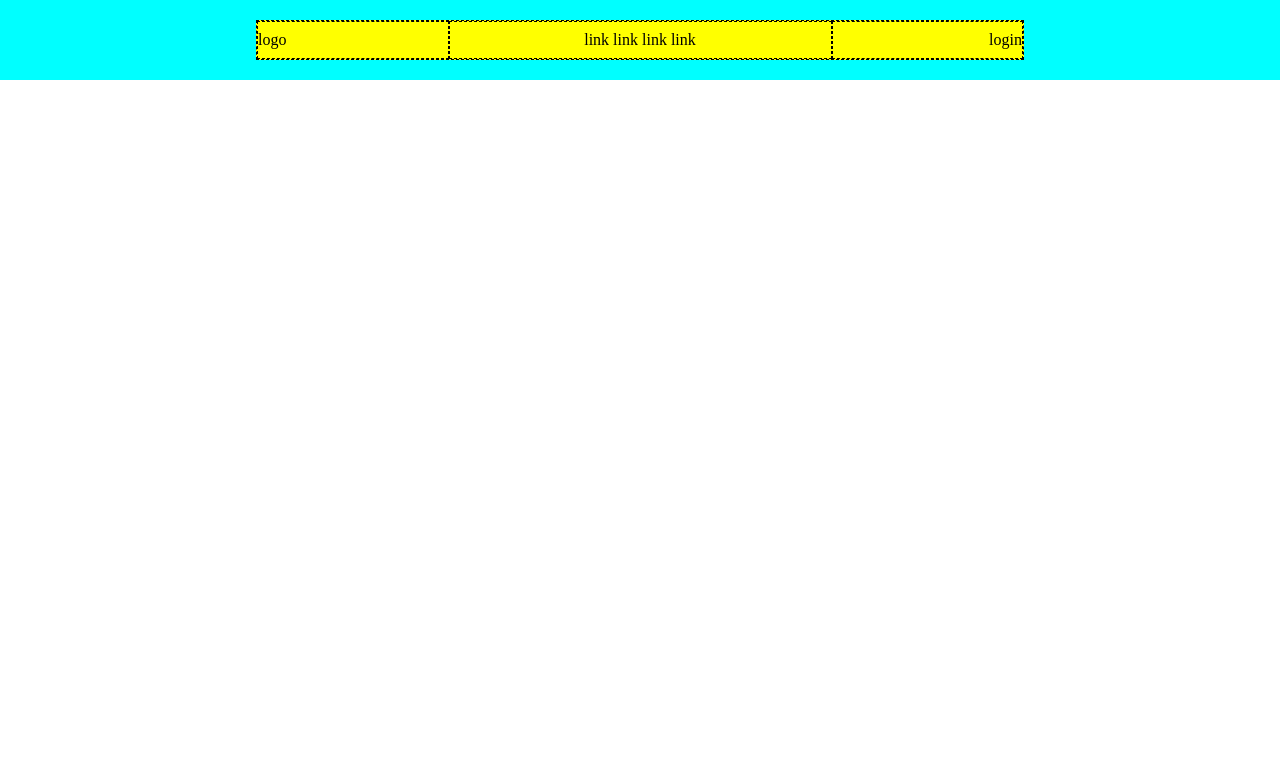
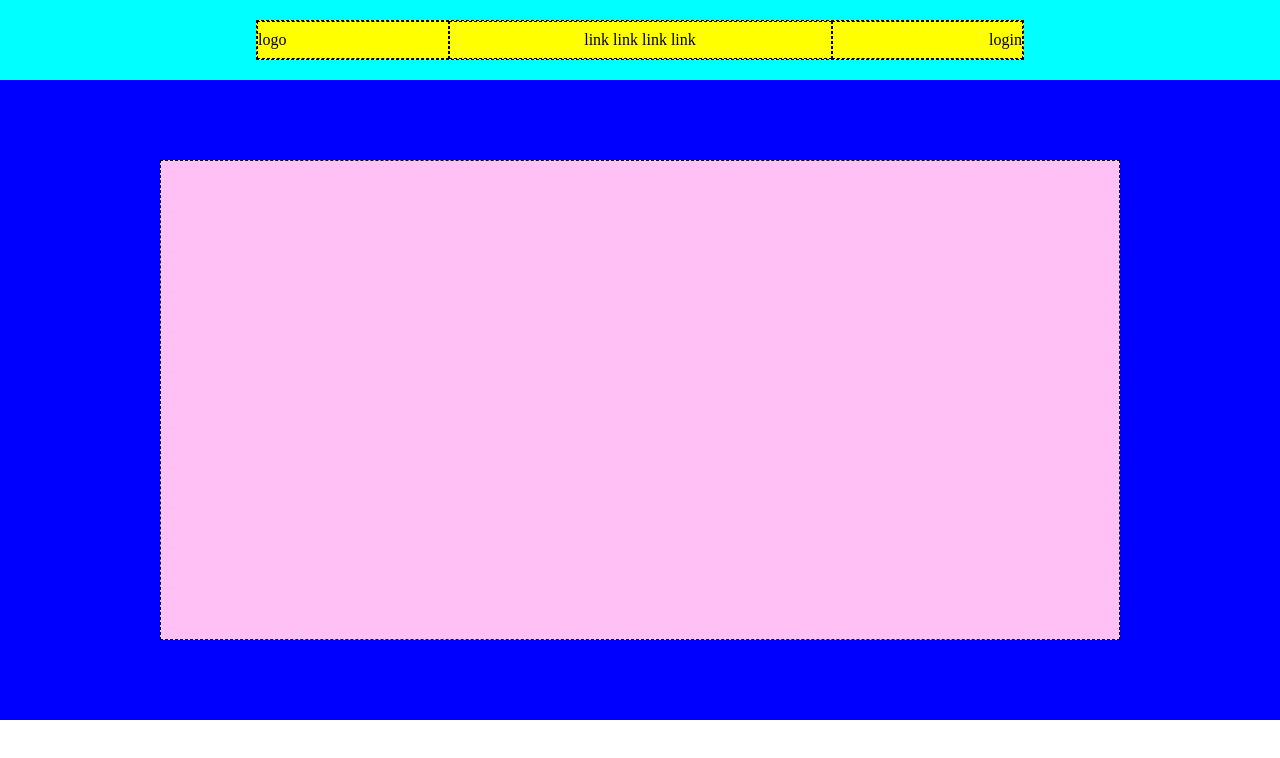
Before and after one commit to Mftr96/htmlcss-struttura-discord, a plain HTML site: page index.html in a window 1280 px wide. Drawn offline with Linux system fonts and the light colour scheme.

Commit message:
creazione parte inferiore all'header

```diff
--- a/css/style.css
+++ b/css/style.css
@@ -26,6 +26,8 @@ nav{
 
 nav div{
     border: dashed 1px black;
+    display: flex;
+    align-items: center;
 }
 
 nav div:first-child, nav :nth-child(3){
@@ -41,7 +43,24 @@ nav div:nth-child(2){
     width: 50%;
 }
 
-nav div {
+/*  END NAV STYLE----------------------------- */
+
+/* PRIMA SECTION STYLE-------------------------- */
+
+section{
+    background-color: blue;
+    width: 100%;
+    height: 40rem;
     display: flex;
-    align-items: center;
+    justify-content: center;
+    align-items: center ;
 }
+
+section *{
+    background-color: rgb(255, 192, 245);
+    width: calc(100% - 20rem);
+    height: 30rem;
+    border: dashed 1px black;
+}
+
+/*  FINE PRIMA SECTION STYLE-------------------------------- */
--- a/index.html
+++ b/index.html
@@ -21,6 +21,13 @@
             </div>
         </nav>
     </header>
+    <!-- prima sezione sotto navbar -->
+
+    <section>
+        <article>
+
+        </article>
+    </section>
 
 </body>
 </html>
```
